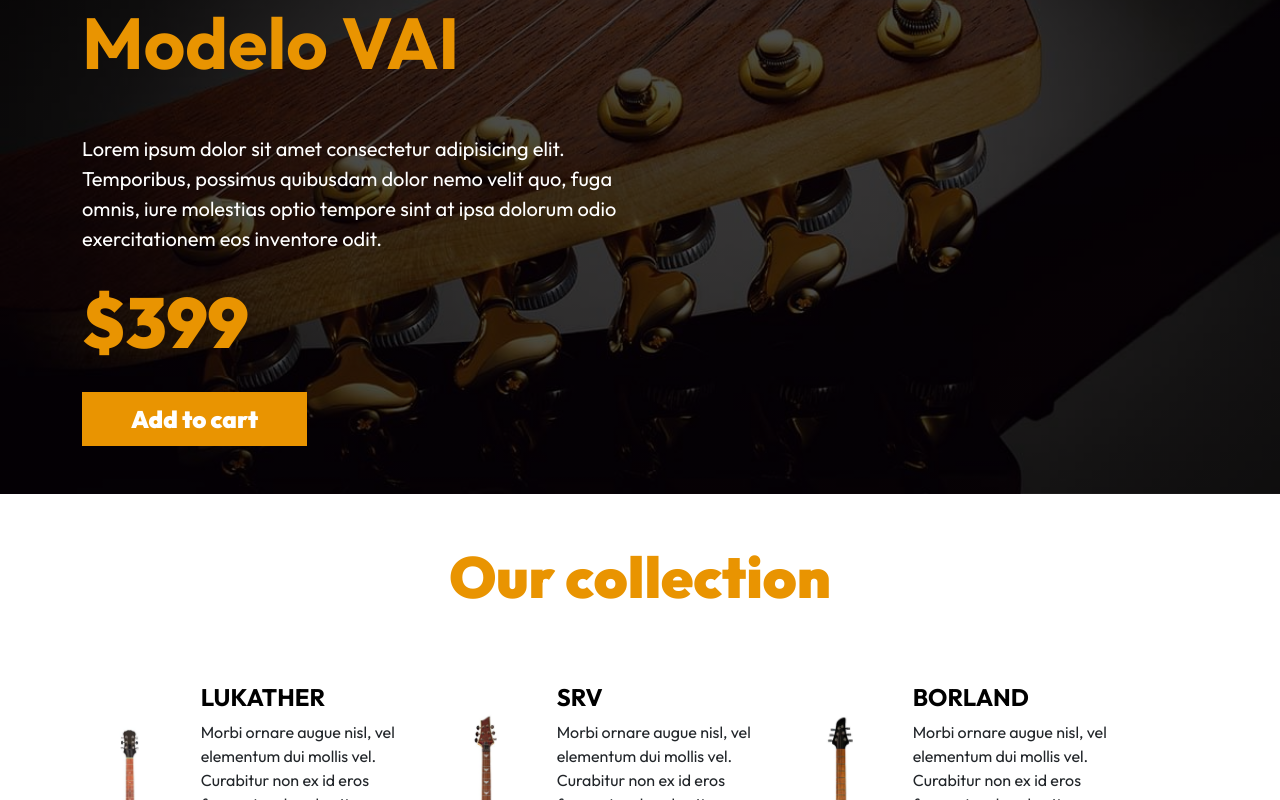
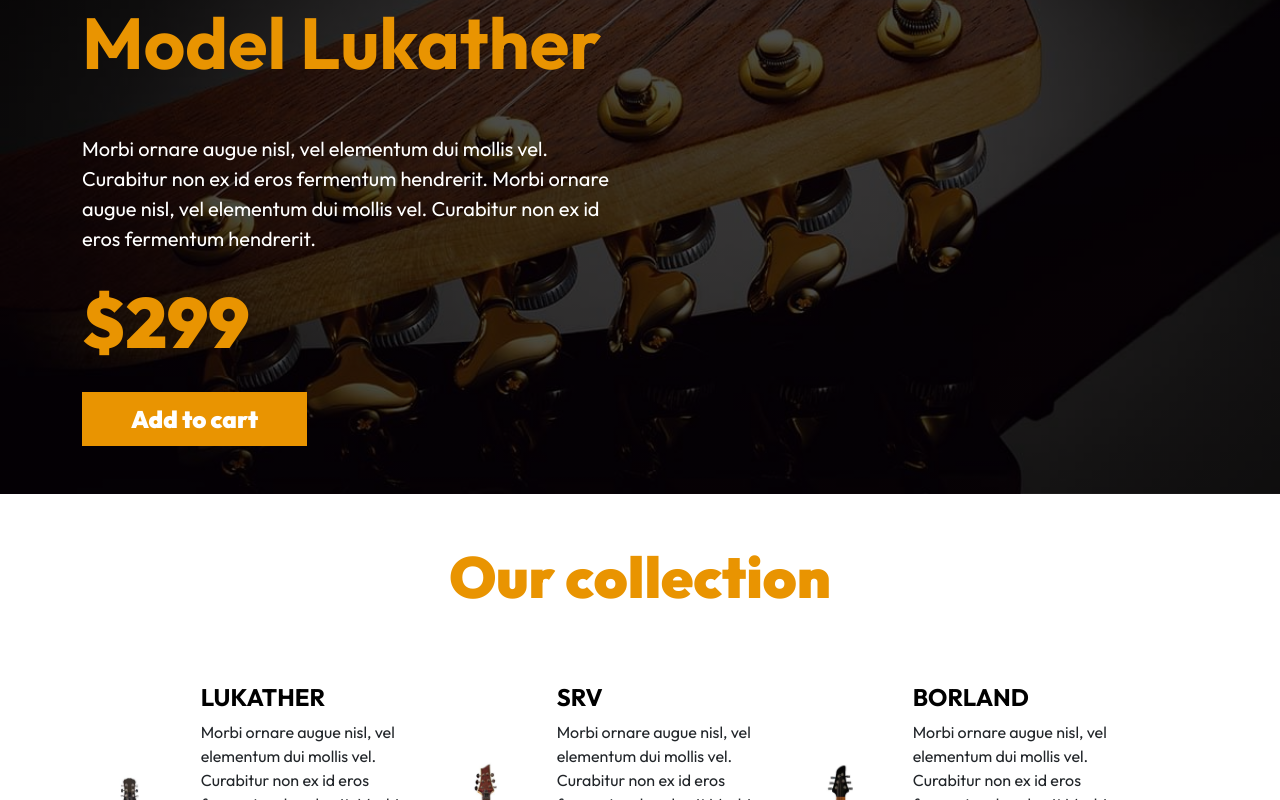
Before and after one commit to juaamol/guitar-shop-vue, a Vue app: page / in a window 1280 px wide. Shown: the part 220-1020 px from the top of the page. Built offline with nearby package versions, Linux system fonts and the light colour scheme.

Commit message:
Set main instrument from data

```diff
--- a/src/App.vue
+++ b/src/App.vue
@@ -13,9 +13,8 @@
   const instrument = instruments.value.find(hasId);
   const positionInCart = shoppingCart.value.findIndex(hasId);
 
-  instrument.quantity = 1;
-
   if (positionInCart < 0) {
+    instrument.quantity = 1;
     shoppingCart.value.push(instrument);
   }
 };
@@ -68,6 +67,7 @@
 <template>
   <Header
     :shoppingCart="shoppingCart"
+    @add-to-cart="addToCart"
     @increase-quantity="increaseQuantity"
     @decrease-quantity="decreaseQuantity"
     @remove-from-cart="removeFromCart"
--- a/src/components/Header.vue
+++ b/src/components/Header.vue
@@ -1,5 +1,6 @@
 <script setup>
-import { computed } from 'vue';
+import { computed, onMounted, ref } from 'vue';
+import { db } from '../data/instruments';
 
 const props = defineProps({
   shoppingCart: {
@@ -8,7 +9,10 @@
   },
 });
 
+const mainInstrument = ref({});
+
 defineEmits([
+  'add-to-cart',
   'increase-quantity',
   'decrease-quantity',
   'remove-from-cart',
@@ -19,6 +23,10 @@
   return props.shoppingCart.reduce((total, instrument) => {
     return total + instrument.quantity * instrument.price;
   }, 0);
+});
+
+onMounted(() => {
+  mainInstrument.value = db[0] || {};
 });
 </script>
 
@@ -122,17 +130,15 @@
 
       <div class="row mt-5">
         <div class="col-md-6 text-center text-md-start pt-5">
-          <h1 class="display-2 fw-bold">Modelo VAI</h1>
+          <h1 class="display-2 fw-bold">Model {{ mainInstrument.name }}</h1>
           <p class="mt-5 fs-5 text-white">
-            Lorem ipsum dolor sit amet consectetur adipisicing elit. Temporibus,
-            possimus quibusdam dolor nemo velit quo, fuga omnis, iure molestias
-            optio tempore sint at ipsa dolorum odio exercitationem eos inventore
-            odit.
+            {{ mainInstrument.description }}
           </p>
-          <p class="text-primary fs-1 fw-black">$399</p>
+          <p class="text-primary fs-1 fw-black">${{ mainInstrument.price }}</p>
           <button
             type="button"
             class="btn fs-4 bg-primary text-white py-2 px-5"
+            @click="$emit('add-to-cart', mainInstrument.id)"
           >
             Add to cart
           </button>
--- a/src/data/instruments.js
+++ b/src/data/instruments.js
@@ -4,7 +4,7 @@
     name: 'Lukather',
     image: 'guitarra_01',
     description:
-      'Morbi ornare augue nisl, vel elementum dui mollis vel. Curabitur non ex id eros fermentum hendrerit.',
+      'Morbi ornare augue nisl, vel elementum dui mollis vel. Curabitur non ex id eros fermentum hendrerit. Morbi ornare augue nisl, vel elementum dui mollis vel. Curabitur non ex id eros fermentum hendrerit.',
     price: 299,
   },
   {
@@ -12,7 +12,7 @@
     name: 'SRV',
     image: 'guitarra_02',
     description:
-      'Morbi ornare augue nisl, vel elementum dui mollis vel. Curabitur non ex id eros fermentum hendrerit.',
+      'Morbi ornare augue nisl, vel elementum dui mollis vel. Curabitur non ex id eros fermentum hendrerit Morbi ornare augue nisl, vel elementum dui mollis vel. Curabitur non ex id eros fermentum hendrerit.',
     price: 349,
   },
   {
@@ -20,7 +20,7 @@
     name: 'Borland',
     image: 'guitarra_03',
     description:
-      'Morbi ornare augue nisl, vel elementum dui mollis vel. Curabitur non ex id eros fermentum hendrerit.',
+      'Morbi ornare augue nisl, vel elementum dui mollis vel. Curabitur non ex id eros fermentum hendrerit Morbi ornare augue nisl, vel elementum dui mollis vel. Curabitur non ex id eros fermentum hendrerit.',
     price: 329,
   },
   {
```
